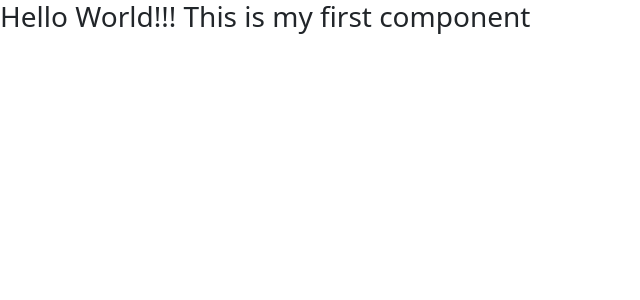
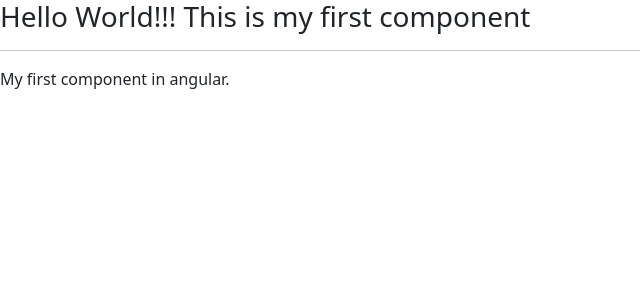
Before and after one commit to jumaantony/learning-angular, an Angular app: page / in a window 1280 px wide. Shown: the top 300 px of the page, without its empty margins (0-640 px from the left). Built offline with nearby package versions, Linux system fonts and the light colour scheme.

Commit message:
created my first component

```diff
--- a/src/app/app.component.html
+++ b/src/app/app.component.html
@@ -1 +1,5 @@
 <h3> Hello World!!! This is my first component</h3>
+
+<hr>
+
+<app-server></app-server>
--- a/src/app/app.module.ts
+++ b/src/app/app.module.ts
@@ -2,10 +2,12 @@ import { NgModule } from '@angular/core';
 import { BrowserModule } from '@angular/platform-browser';
 
 import { AppComponent } from './app.component';
+import { ServerComponent } from './server/server.component';
 
 @NgModule({
   declarations: [
-    AppComponent
+    AppComponent,
+    ServerComponent,
   ],
   imports: [
     BrowserModule
--- /dev/null
+++ b/src/app/server/server.component.html
@@ -0,0 +1,3 @@
+<p>
+    My first component in angular.
+</p>
```
Also changed, not shown: src/app/server/server.component.ts (added, +10 -0 lines).
